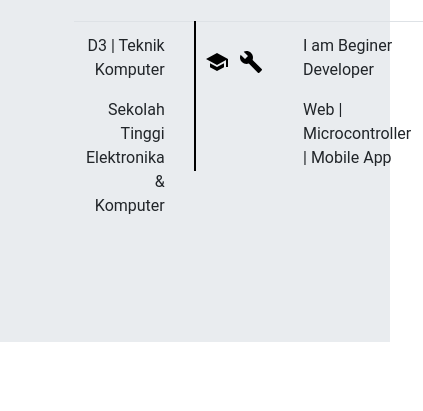
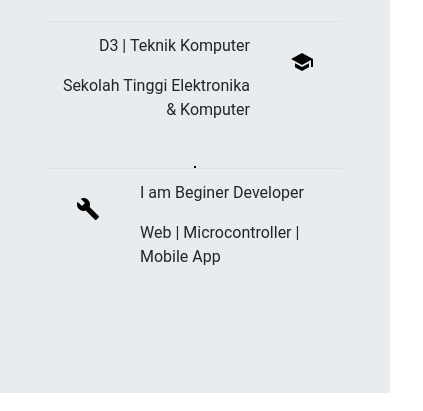
Before and after one commit to AliAsyhari/AliAsyhari.github.io, a plain HTML site: page index.html in a window 390 px wide. Shown: the part 433-844 px from the top of the page, 423 px wide, since content can reach past the window. Drawn offline with nearby package versions, Linux system fonts and the light colour scheme.

Commit message:
edit jumbotron

```diff
--- a/index.html
+++ b/index.html
@@ -47,7 +47,7 @@
                     Ali
                     Asyhari</strong></h1>
             <div class="row justify-content-center pt-3">
-                <div class="col-5" data-aos="fade-right" data-aos-duration="400" data-aos-delay="600">
+                <div class="col-md-5" data-aos="fade-right" data-aos-duration="400" data-aos-delay="600">
                     <table class="table table-bordeerless">
                         <tr>
                             <td class="text-right">
@@ -59,7 +59,7 @@
                     </table>
                 </div>
                 <div class="col-0 vl" data-aos="fade-up" data-aos-duration="400" data-aos-delay="400"></div>
-                <div class="col-5" data-aos="fade-left" data-aos-duration="400" data-aos-delay="600">
+                <div class="col-md-5" data-aos="fade-left" data-aos-duration="400" data-aos-delay="600">
                     <table class="table table-boderless">
                         <tr>
                             <td>
```
